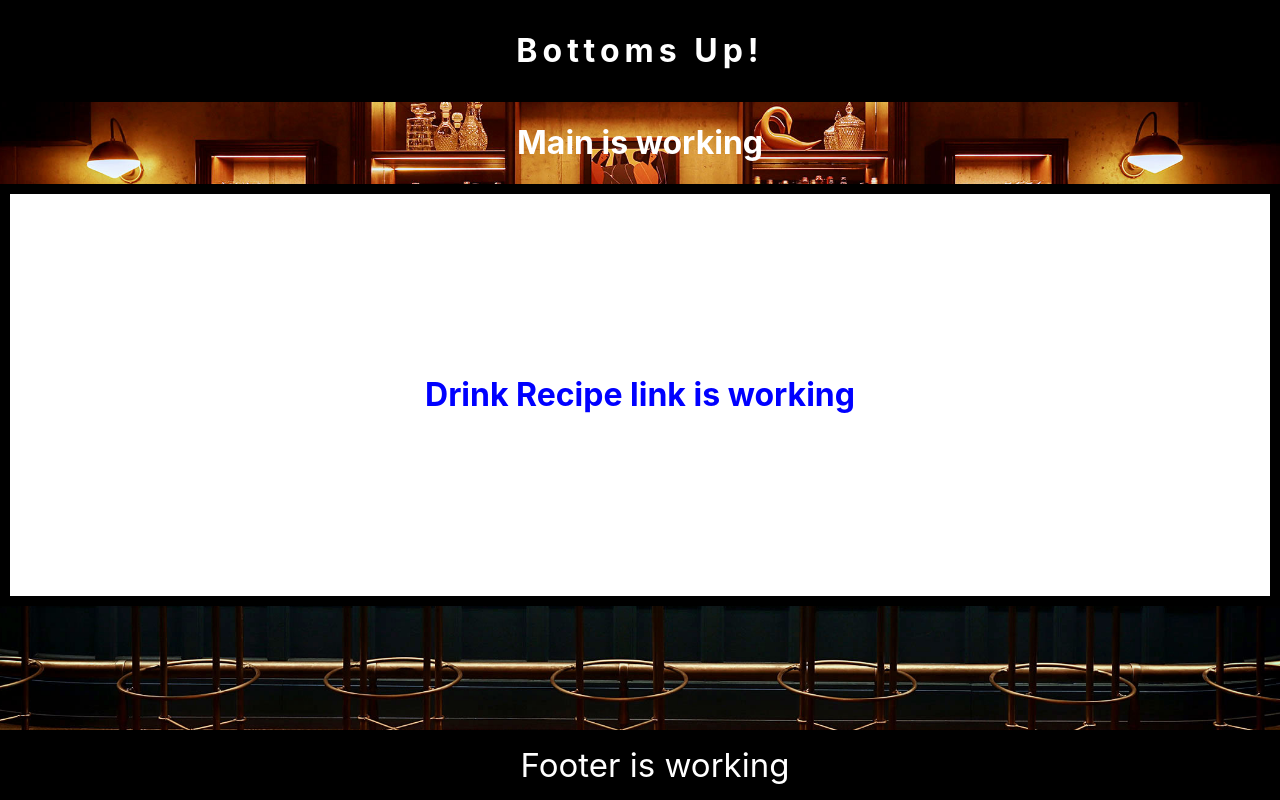
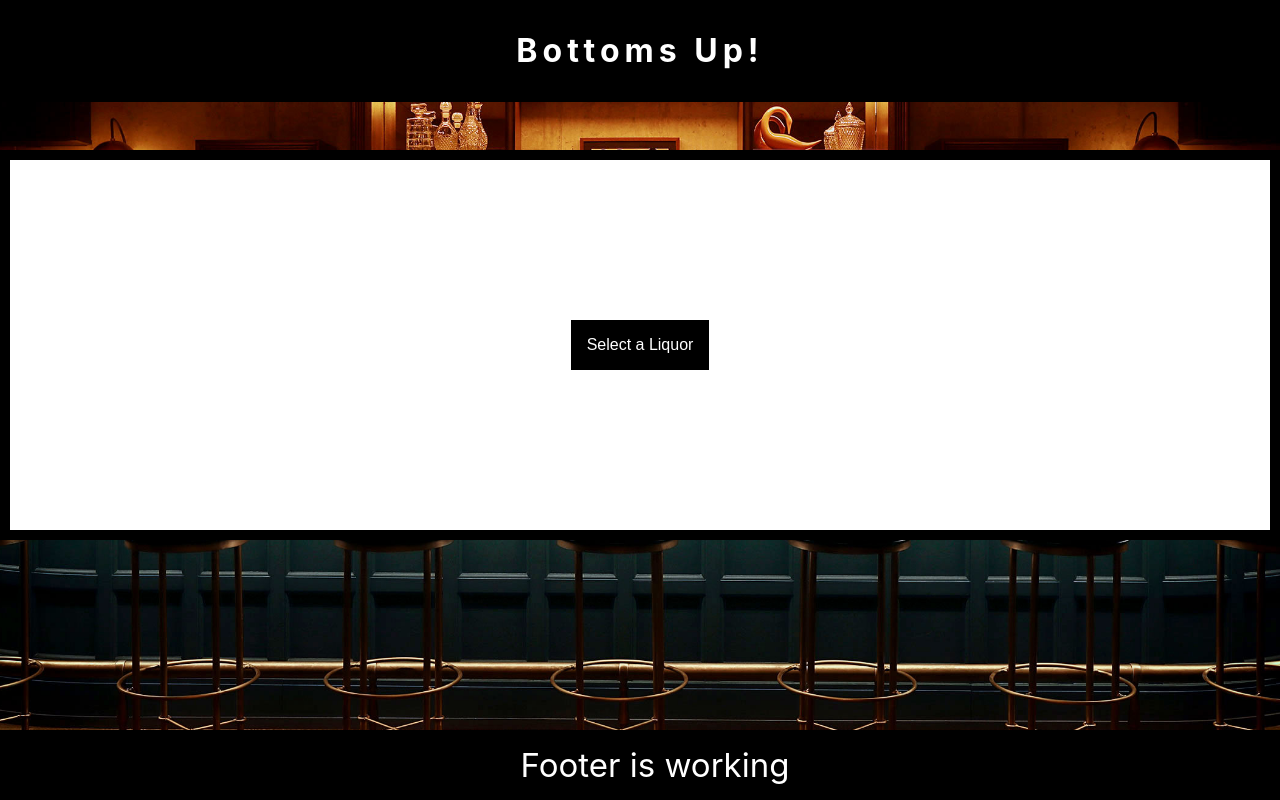
Before and after one commit to taubman33/bottomsup, a React (Create React App) app in the folder my-app/: page / in a window 1280 px wide. Built offline with nearby package versions, Linux system fonts and the light colour scheme; no server answers.

Commit message:
getting some props going

```diff
--- a/my-app/src/App.css
+++ b/my-app/src/App.css
@@ -15,8 +15,8 @@ color: white;
 .Header {
 background-color: black;
 padding: 10px;
-letter-spacing: 5px
-
+letter-spacing: 5px;
+margin-bottom: 3em;
 }
 
 .Footer {
@@ -35,3 +35,47 @@ letter-spacing: 5px
   border: 10px solid black;
   padding: 10em;
 }
+
+
+/* Dropdown Button */
+.dropbtn {
+  background-color: black;
+  border: 1px solid red;
+  color: white;
+  padding: 16px;
+  font-size: 16px;
+  border: none;
+}
+
+/* The container <div> - needed to position the dropdown content */
+.dropdown {
+  position: relative;
+  display: inline-block;
+}
+
+/* Dropdown Content (Hidden by Default) */
+.dropdown-content {
+  display: none;
+  position: absolute;
+  background-color: #f1f1f1;
+  min-width: 160px;
+  box-shadow: 0px 8px 16px 0px rgba(0,0,0,0.2);
+  z-index: 1;
+}
+
+/* Links inside the dropdown */
+.dropdown-content a {
+  color: black;
+  padding: 12px 16px;
+  text-decoration: none;
+  display: block;
+}
+
+/* Change color of dropdown links on hover */
+.dropdown-content a:hover {background-color: #ddd;}
+
+/* Show the dropdown menu on hover */
+.dropdown:hover .dropdown-content {display: block;}
+
+/* Change the background color of the dropdown button when the dropdown content is shown */
+.dropdown:hover .dropbtn {background-color: grey;}
--- a/my-app/src/App.js
+++ b/my-app/src/App.js
@@ -48,7 +48,6 @@ class App extends Component {
             this.fetchDrinks()
           }
 
-
     //rendering the info
 
           render () {
@@ -61,7 +60,7 @@ class App extends Component {
                 <Header />
 
 
-                <Main />
+                <Main liquors={this.state.liquors} />
 
 
                 <Footer/>
@@ -71,7 +70,5 @@ class App extends Component {
      }
 }
 
-
-
 //export section
 export default App;
--- a/my-app/src/components/Liquor_Info.jsx
+++ b/my-app/src/components/Liquor_Info.jsx
@@ -1,20 +1,42 @@
-import React from 'react'
+import React, { Component } from 'react'
+import axios from 'axios'
+
+///next steps
+//  adding in drop menu  -> started but not finished
+//  having menu link to api call
+// checking that linked item creates right data
+// rendering data to screen
+
+  class Liquor_Info extends Component {
+         constructor (props){
+          super(props)
+          this.state={
+          liquor: []
+                }
+              }
 
 
-// function Liquor_Info(props){
-
-//    return(
-//        <div className= "heroes">
-//            {props.liquors.map(liquor => (
-//                <NavLink className= 'liquorCard' to={`/${liquor.hero_id}`}>
-//                <img className= 'photos' src= {liquor.image_url}/>
-//                <h1>{liquor.name}</h1>
-//                </NavLink>
-//            ))}
-//        </div>
-//    );
-
-// }
+   render() {
+    return(
+       <div className= "cocktails">
+           <div class="dropdown">
+                    <button class="dropbtn">Select a Liquor</button>
+                    <div class="dropdown-content">
+                        <a href="Bourbon"> Bourbon</a>
+                        <a href="Gin"> Gin</a>
+                        <a href="Scotch"> Scotch</a>
+                        <a href="Whiskey"> Whiskey</a>
+                        <a href="Rum"> Rum</a>
+                        <a href="Vodka"> Vodka</a>
+                        <a href="Wine"> Wine</a>
+                        <a href="Beer"> Beer</a>
+                        <a href="Ale"> Ale</a>
+                    </div>
+                    </div>
+        </div>
+      );
+    }
+}
 
 
 export default Liquor_Info
--- a/my-app/src/components/Main.jsx
+++ b/my-app/src/components/Main.jsx
@@ -1,23 +1,20 @@
 import React, { Component } from 'react'
 import Drink_Recipe from './Drink_Recipe'
+import Liquor_Info from './Liquor_Info'
 
-class Main extends Component{
-  constructor (props){
-    super(props)
-    this.state={}
+const Main = (props) =>
+   {
+         console.log(props)
 
-    }
-
-    render () {
         return (
           <div className="Main">
-            <h1> Main is working </h1>
-          <Drink_Recipe />
+          <Liquor_Info liquor={props.liquor} />
+
+          {/* <Drink_Recipe /> */}
           </div>
-         );
-       }
 
-}
+        );
+   }
 
 
 export default Main
```
Also changed, not shown: 1 other file (tests, documents, lock files or other folders).
